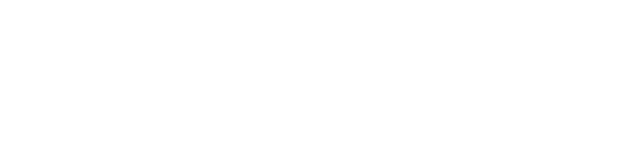
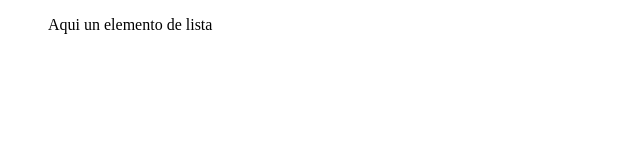
Before and after one commit to AcevedoSFD/LodeSoporte, a plain HTML site: page index.html in a window 1280 px wide. Shown: the whole page, without its empty margins (0-640 px from the left). Drawn offline with Linux system fonts and the light colour scheme.

Commit message:
Otro
Otros cambios

```diff
--- a/index.html
+++ b/index.html
@@ -6,6 +6,10 @@
 	</title>
 </head>
 <body>
-
+	<list>
+		<ol>
+			Aqui un elemento de lista
+		</ol>
+	</list>
 </body>
 </html>
```
Also changed, not shown: index.js (+14 -5 lines).
